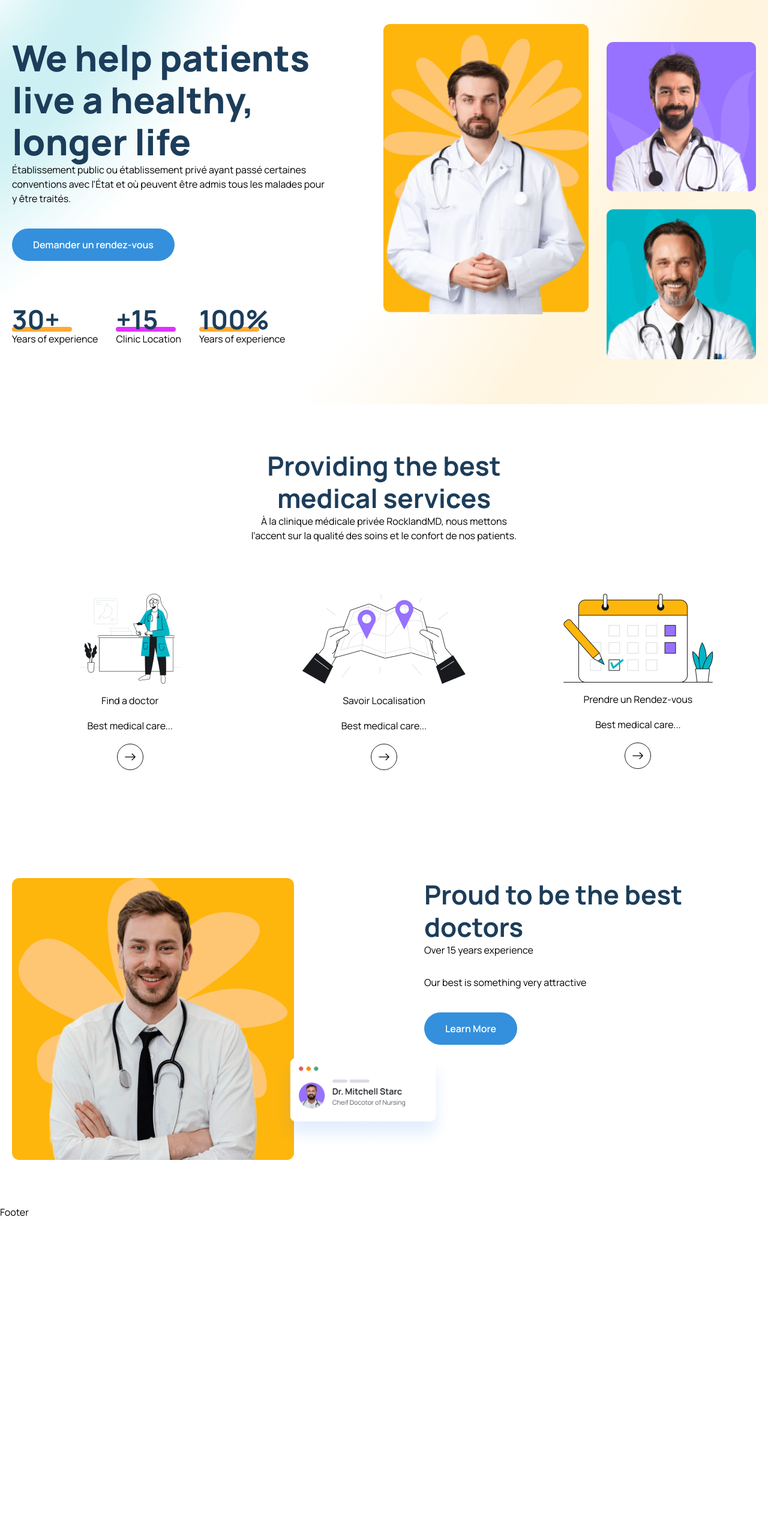
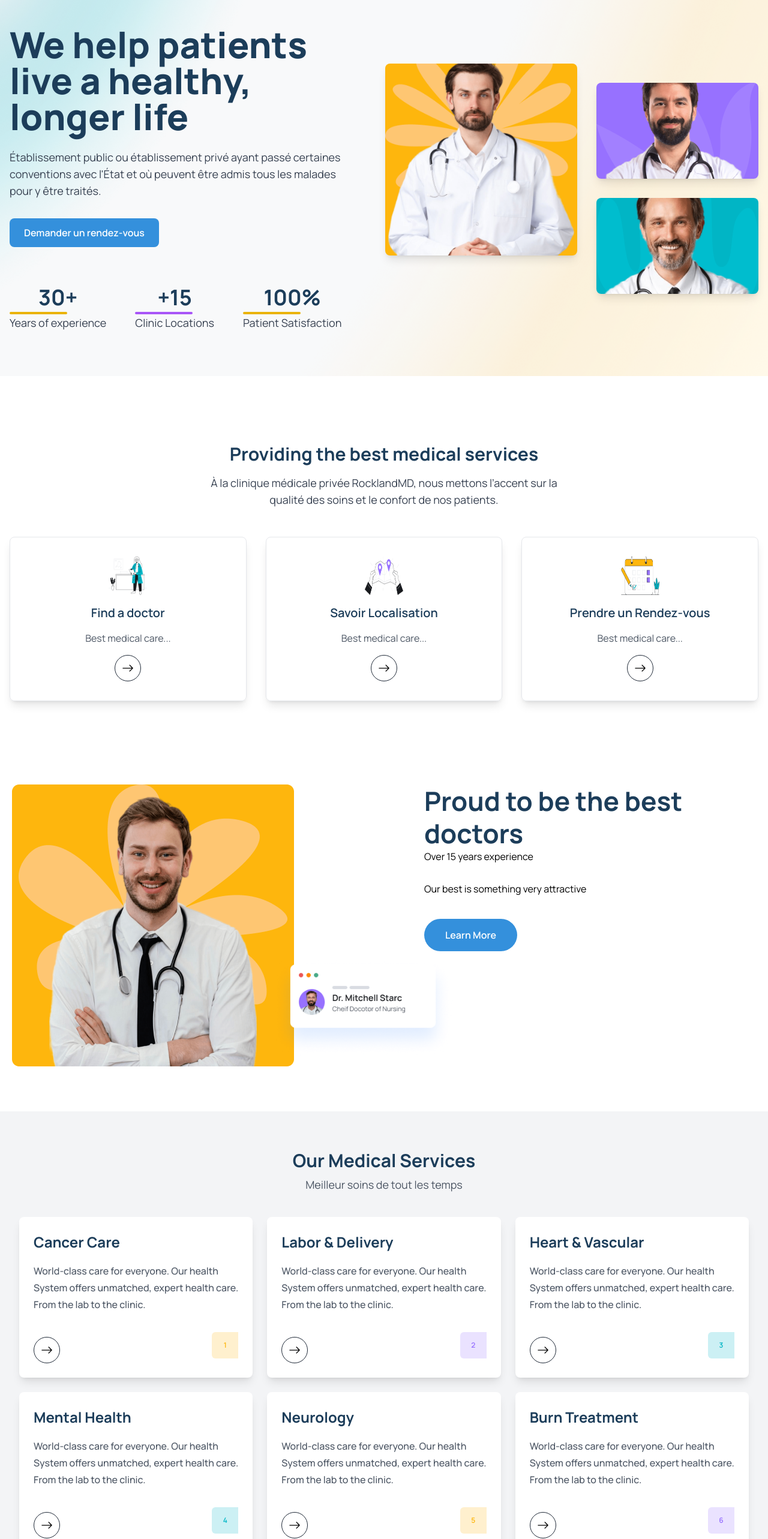
Before and after one commit to MedecinConnect/Hospital, a React (Vite) app in the folder frontend/: page / in a window 1280 px wide. Shown: the part 120-2686 px from the top of the page at 60% size. Before the commit the page ends 2153 px from the top, so only its background shows below. Built offline with nearby package versions, Linux system fonts and the light colour scheme.

Commit message:
page home complete

```diff
--- /dev/null
+++ b/frontend/src/componnents/Doctors/DoctorList.jsx
@@ -0,0 +1,14 @@
+import { doctors } from './../../assets/data/doctors';
+import DoctorCard from './DoctorCard';
+
+const DoctorList = () => {
+  return (
+    <div className='grid grid-cols-1 sm:grid-cols-2 md:grid-cols-3 gap-5 lg:gap-[30px] mt-[30px] lg:mt-[55px]'>
+      {doctors.map((doctor) => (
+        <DoctorCard key={doctor.id} doctor={doctor} />
+      ))}
+    </div>
+  );
+}
+
+export default DoctorList;
--- a/frontend/src/componnents/Footer/Footer.jsx
+++ b/frontend/src/componnents/Footer/Footer.jsx
@@ -1,6 +1,27 @@
+import { Link } from 'react-router-dom';
+
 const Footer = () => {
   return (
-    <div>Footer</div>
-  )
+    <footer className="bg-gray-900 text-white py-10">
+      <div className="container mx-auto px-4">
+        <div className="flex flex-col lg:flex-row justify-between items-center">
+          <div className="mb-6 lg:mb-0">
+            <h2 className="text-2xl font-bold">Our Medical Center</h2>
+            <p className="text-gray-400 mt-2">Providing the best medical services since 1990.</p>
+          </div>
+          <div className="flex space-x-6">
+            <Link to="/" className="text-gray-400 hover:text-white">Home</Link>
+            <Link to="/about" className="text-gray-400 hover:text-white">About Us</Link>
+            <Link to="/services" className="text-gray-400 hover:text-white">Services</Link>
+            <Link to="/contact" className="text-gray-400 hover:text-white">Contact</Link>
+          </div>
+        </div>
+        <div className="mt-6 border-t border-gray-700 pt-6 text-center">
+          <p className="text-gray-500">&copy; 2024 Our Medical Center. All rights reserved.</p>
+        </div>
+      </div>
+    </footer>
+  );
 }
-export default Footer
+
+export default Footer;
--- /dev/null
+++ b/frontend/src/componnents/services/ServiceCard.jsx
@@ -0,0 +1,31 @@
+import { BsArrowRight } from 'react-icons/bs';
+import { Link } from 'react-router-dom';
+
+const ServiceCard = ({ item, index }) => {
+  const { name, desc, bgColor, textColor } = item;
+  return (
+    <div className="py-6 px-4 lg:px-6 flex flex-col items-start bg-white rounded-lg shadow-lg hover:shadow-xl transition-shadow duration-300 w-full">
+      <h2 className="text-2xl leading-9 text-headingColor font-bold">{name}</h2>
+      <p className="text-base leading-7 font-medium text-gray-600 mt-4">
+        {desc}
+      </p>
+
+      <div className="flex items-center justify-between mt-6 w-full">
+        <Link
+          to="/doctors"
+          className="w-11 h-11 rounded-full border border-solid border-gray-800 flex items-center justify-center group hover:bg-primaryColor hover:border-none mt-4 transition-all duration-300"
+        >
+          <BsArrowRight className="group-hover:text-white w-6 h-5 transition-all duration-300" />
+        </Link>
+        <span
+          className="w-11 h-11 flex items-center justify-center text-xs leading-[30px] font-semibold"
+          style={{ background: bgColor, color: textColor, borderRadius: '6px 0 0 6px' }}
+        >
+          {index + 1}
+        </span>
+      </div>
+    </div>
+  );
+};
+
+export default ServiceCard;
--- /dev/null
+++ b/frontend/src/componnents/services/ServiceList.jsx
@@ -0,0 +1,16 @@
+import { services } from '../../assets/data/services';
+import ServiceCard from './ServiceCard';
+
+const ServiceList = () => {
+  return (
+    <div className="container mx-auto px-4">
+      <div className="grid grid-cols-1 md:grid-cols-2 lg:grid-cols-3 gap-6 mt-10 w-full">
+        {services.map((item, index) => (
+          <ServiceCard item={item} index={index} key={index} />
+        ))}
+      </div>
+    </div>
+  );
+};
+
+export default ServiceList;
--- a/frontend/src/pages/Home.jsx
+++ b/frontend/src/pages/Home.jsx
@@ -5,111 +5,148 @@ import icon01 from '../assets/images/icon01.png';
 import icon02 from '../assets/images/icon02.png';
 import icon03 from '../assets/images/icon03.png';
 import About from '../componnents/about/About';
+import featureImg from '../assets/images/feature-img.png';
+import videoIcon from '../assets/images/video-icon.png';
+import DoctorList from '../componnents/Doctors/DoctorList';
+import ServiceList from '../componnents/services/ServiceList';
 
 import { Link } from 'react-router-dom';
 import { BsArrowRight } from 'react-icons/bs';
 
+
 const Home = () => {
     return (
       <>
-      <section className="hero__section pt-[60px] 2x1:h-[800px]">
-        <div className="container">
-          <div className="flex flex-col lg:flex-row gap-[90px] items-center justify-between">
-            <div className="lg:w-[570px]">
-              <h1 className="text-[36px] leading-[46px] text-headingColor font-[800] md:text-[60px] md:leading-[70px]">
+        <section className="hero__section pt-16 2xl:h-96 bg-gray-100">
+          <div className="container mx-auto px-4">
+            <div className="flex flex-col lg:flex-row gap-12 items-center justify-between">
+              <div className="lg:w-1/2">
+                <h1 className="text-4xl md:text-6xl text-headingColor font-extrabold leading-tight">
                   We help patients live a healthy, longer life
                 </h1>
-              <p className="text__para">
+                <p className="mt-6 text-lg text-gray-700">
                   Établissement public ou établissement privé ayant passé certaines conventions avec l'État et où peuvent être admis tous les malades pour y être traités.
                 </p>
-              <button className="btn">Demander un rendez-vous</button>
-              <div className="mt-[30px] lg:mt-[70px] flex flex-col lg:flex-row lg:items-center gap-5 lg:gap-[30px]">
-                <div>
-                  <h2 className="text-[36px] leading-[56px] lg:text-[44px] lg:leading-[54px] font-[700] text-headingColor">30+</h2>
-                  <span className="w-[100px] h-2 bg-yellowColor rounded-full block mt-[-14px]"></span>
-                  <p className="text__para">Years of experience</p>
+                <button className="mt-8 btn bg-primaryColor text-white py-3 px-6 rounded-lg transition duration-300 ease-in-out transform hover:scale-105 hover:bg-secondaryColor">
+                  Demander un rendez-vous
+                </button>
+                <div className="mt-12 lg:mt-16 flex flex-col lg:flex-row items-center gap-8 lg:gap-12">
+                  <div className="text-center">
+                    <h2 className="text-3xl lg:text-4xl font-bold text-headingColor">30+</h2>
+                    <span className="w-24 h-1 bg-yellow-500 rounded-full block mt-1"></span>
+                    <p className="text-lg text-gray-700">Years of experience</p>
                   </div>
-                <div>
-                  <h2 className="text-[36px] leading-[56px] lg:text-[44px] lg:leading-[54px] font-[700] text-headingColor">+15</h2>
-                  <span className="w-[100px] h-2 bg-purpleColor rounded-full block mt-[-14px]"></span>
-                  <p className="text__para">Clinic Location</p>
+                  <div className="text-center">
+                    <h2 className="text-3xl lg:text-4xl font-bold text-headingColor">+15</h2>
+                    <span className="w-24 h-1 bg-purple-500 rounded-full block mt-1"></span>
+                    <p className="text-lg text-gray-700">Clinic Locations</p>
                   </div>
-                <div>
-                  <h2 className="text-[36px] leading-[56px] lg:text-[44px] lg:leading-[54px] font-[700] text-headingColor">100%</h2>
-                  <span className="w-[100px] h-2 bg-yellowColor rounded-full block mt-[-14px]"></span>
-                  <p className="text__para">Years of experience</p>
+                  <div className="text-center">
+                    <h2 className="text-3xl lg:text-4xl font-bold text-headingColor">100%</h2>
+                    <span className="w-24 h-1 bg-yellow-500 rounded-full block mt-1"></span>
+                    <p className="text-lg text-gray-700">Patient Satisfaction</p>
                   </div>
                 </div>
               </div>
-            <div className="flex gap-[30px] justify-end">
-              <div>
-                <img className="w-full" src={heroImg01} alt="" />
+              <div className="flex gap-8 justify-end">
+                <div className="flex-shrink-0 transform hover:scale-105 transition duration-300 ease-in-out">
+                  <img className="w-80 h-80 object-cover rounded-lg shadow-lg" src={heroImg01} alt="Hero Image 1" />
                 </div>
-              <div className="mt-[30px]">
-                <img src={heroImg02} className="w-full mb-[30px]" alt="" />
-                <img src={heroImg03} className="w-full" alt="" />
+                <div className="mt-8">
+                  <img src={heroImg02} className="w-80 h-40 object-cover rounded-lg shadow-lg mb-8 transform hover:scale-105 transition duration-300 ease-in-out" alt="Hero Image 2" />
+                  <img src={heroImg03} className="w-80 h-40 object-cover rounded-lg shadow-lg transform hover:scale-105 transition duration-300 ease-in-out" alt="Hero Image 3" />
+                </div>
+              </div>
+            </div>
+          </div>
+        </section>
+        <br /><br />
+        <section className="py-16 bg-white">
+          <div className="container mx-auto px-4">
+            <div className="lg:w-1/2 mx-auto text-center">
+              <h2 className="text-3xl font-bold text-headingColor">Providing the best medical services</h2>
+              <p className="mt-4 text-lg text-gray-700">
+                À la clinique médicale privée RocklandMD, nous mettons l’accent sur la qualité des soins et le confort de nos patients.
+              </p>
+            </div>
+            <div className="grid grid-cols-1 md:grid-cols-2 lg:grid-cols-3 gap-8 mt-12">
+              {[
+                { img: icon01, title: 'Find a doctor', link: '/doctors' },
+                { img: icon02, title: 'Savoir Localisation', link: '/locations' },
+                { img: icon03, title: 'Prendre un Rendez-vous', link: '/appointments' },
+              ].map((item, index) => (
+                <div key={index} className="py-8 px-6 flex flex-col items-center text-center border border-gray-200 rounded-lg shadow-lg transition duration-300 ease-in-out transform hover:scale-105">
+                  <img src={item.img} alt={item.title} className="w-16 h-16 mb-4" />
+                  <h2 className="text-xl font-semibold text-headingColor">{item.title}</h2>
+                  <p className="mt-4 text-gray-600">Best medical care...</p>
+                  <Link
+                    to={item.link}
+                    className="w-11 h-11 rounded-full border border-solid border-gray-800 flex items-center justify-center group hover:bg-primaryColor hover:border-none mt-4 transition duration-300 ease-in-out"
+                  >
+                    <BsArrowRight className="group-hover:text-white w-6 h-5" />
+                  </Link>
+                </div>
+              ))}
+            </div>
+          </div>
+        </section>
+
+        <About />
+
+        <section className="py-16 bg-gray-100">
+          <div className="container mx-auto px-4">
+            <div className="text-center mb-10">
+              <h2 className="text-3xl font-bold text-headingColor">Our Medical Services</h2>
+              <p className="text-lg text-gray-600 mt-2">Meilleur soins de tout les temps</p>
+            </div>
+            <ServiceList />
+          </div>
+        </section>
+
+        <section className="py-16 bg-white">
+          <div className="container mx-auto px-4">
+            <div className="flex flex-col lg:flex-row items-center justify-between">
+              <div className="lg:w-1/2">
+                <h2 className="text-3xl font-bold text-headingColor">Get virtual treatment</h2>
+                <ul className="list-disc pl-5 mt-4 text-lg text-gray-700">
+                  <li>Schedule appointment directly</li>
+                  <li>Search for your physician here, and contact their office</li>
+                  <li>Regarder nos médecins qui acceptent de nouveaux patients</li>
+                </ul>
+                <Link to='/virtual-treatment'>
+                  <button className="mt-8 btn bg-primaryColor text-white py-3 px-6 rounded-lg transition duration-300 ease-in-out transform hover:scale-105 hover:bg-secondaryColor">
+                    Learn more
+                  </button>
+                </Link>
+              </div>
+              <div className="relative z-10 lg:w-1/2 flex justify-end mt-8 lg:mt-0">
+                <img src={featureImg} alt="Feature" className="rounded-lg shadow-lg transform hover:scale-105 transition duration-300 ease-in-out" />
+                <div className="absolute bottom-12 left-0 bg-white p-4 rounded-lg shadow-lg">
+                  <div className="flex items-center justify-between">
+                    <div className="flex items-center gap-3">
+                      <p className="text-sm font-semibold text-headingColor">Tue, 24</p>
+                      <p className="text-sm font-normal text-headingColor">10.00 AM</p>
+                    </div>
+                    <span className="w-8 h-8 flex items-center justify-center bg-yellow-500 rounded-full">
+                      <img src={videoIcon} alt="Video Icon" />
+                    </span>
+                  </div>
+                  <div className="mt-2 text-center bg-blue-100 py-1 px-2 rounded-lg text-sm font-medium text-blue-600">Consultation</div>
                 </div>
               </div>
             </div>
           </div>
         </section>
 
-      <section>
-        <div className="container">
-          <div className="lg:w-[470px] mx-auto">
-            <h2 className="heading text-center">Providing the best medical services</h2>
-            <p className="text__para text-center">
-              À la clinique médicale privée RocklandMD, nous mettons l’accent sur la qualité des soins et le confort de nos patients.
-            </p>
+        <section className="py-16 bg-gray-100">
+          <div className="container mx-auto px-4">
+            <div className="text-center mb-10">
+              <h2 className="text-3xl font-bold text-headingColor">Our Doctors</h2>
+              <p className="text-lg text-gray-600 mt-2">Meilleur soins de tout les temps</p>
             </div>
-
-          <div className="grid grid-cols-1 md:grid-cols-2 lg:grid-cols-3 gap-5 lg:gap-[30px] mt-[30px] lg:mt-[55px]">
-            <div className="py-[30px] px-5 flex flex-col items-center text-center">
-              <img src={icon01} alt="" />
-              <h2 className="mt-4">Find a doctor</h2>
-              <p className="text-[16px] leading-7 text-textColor font-[400] mt-4">Best medical care...</p>
-              <Link
-                to="/doctors"
-                className="w-[44px] h-[44px] rounded-full border border-solid border-[#181A1E] flex items-center justify-center group hover:bg-primaryColor hover:border-none mt-4"
-              >
-                <BsArrowRight className="group-hover:text-white w-6 h-5" />
-              </Link>
-            </div>
-            <div className="py-[30px] px-5 flex flex-col items-center text-center">
-              <img src={icon02} alt="" />
-              <h2 className="mt-4">Savoir Localisation</h2>
-              <p className="text-[16px] leading-7 text-textColor font-[400] mt-4">Best medical care...</p>
-              <Link
-                to="/doctors"
-                className="w-[44px] h-[44px] rounded-full border border-solid border-[#181A1E] flex items-center justify-center group hover:bg-primaryColor hover:border-none mt-4"
-              >
-                <BsArrowRight className="group-hover:text-white w-6 h-5" />
-              </Link>
-            </div>
-            <div className="py-[30px] px-5 flex flex-col items-center text-center">
-              <img src={icon03} alt="" />
-              <h2 className="mt-4">Prendre un Rendez-vous</h2>
-              <p className="text-[16px] leading-7 text-textColor font-[400] mt-4">Best medical care...</p>
-              <Link
-                to="/doctors"
-                className="w-[44px] h-[44px] rounded-full border border-solid border-[#181A1E] flex items-center justify-center group hover:bg-primaryColor hover:border-none mt-4"
-              >
-                <BsArrowRight className="group-hover:text-white w-6 h-5" />
-              </Link>
-            </div>
-          </div>
+            <DoctorList />
           </div>
         </section>
-
-<About/>
-
-
-
-
-
-
-
-
       </>
     );
   };
```
Also changed, not shown: frontend/src/componnents/Doctors/DoctorCard.jsx (added, +38 -0 lines). Lines whose indentation alone changed are shown as unchanged.
